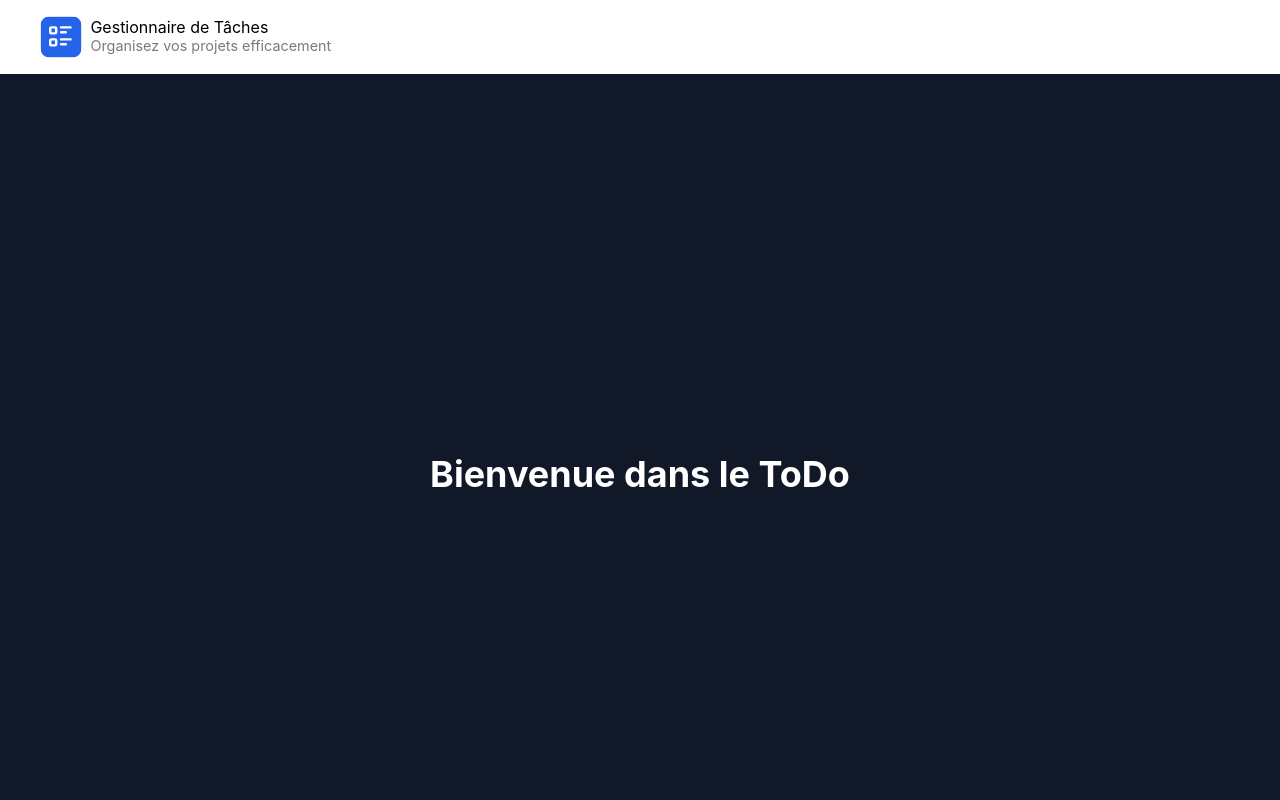
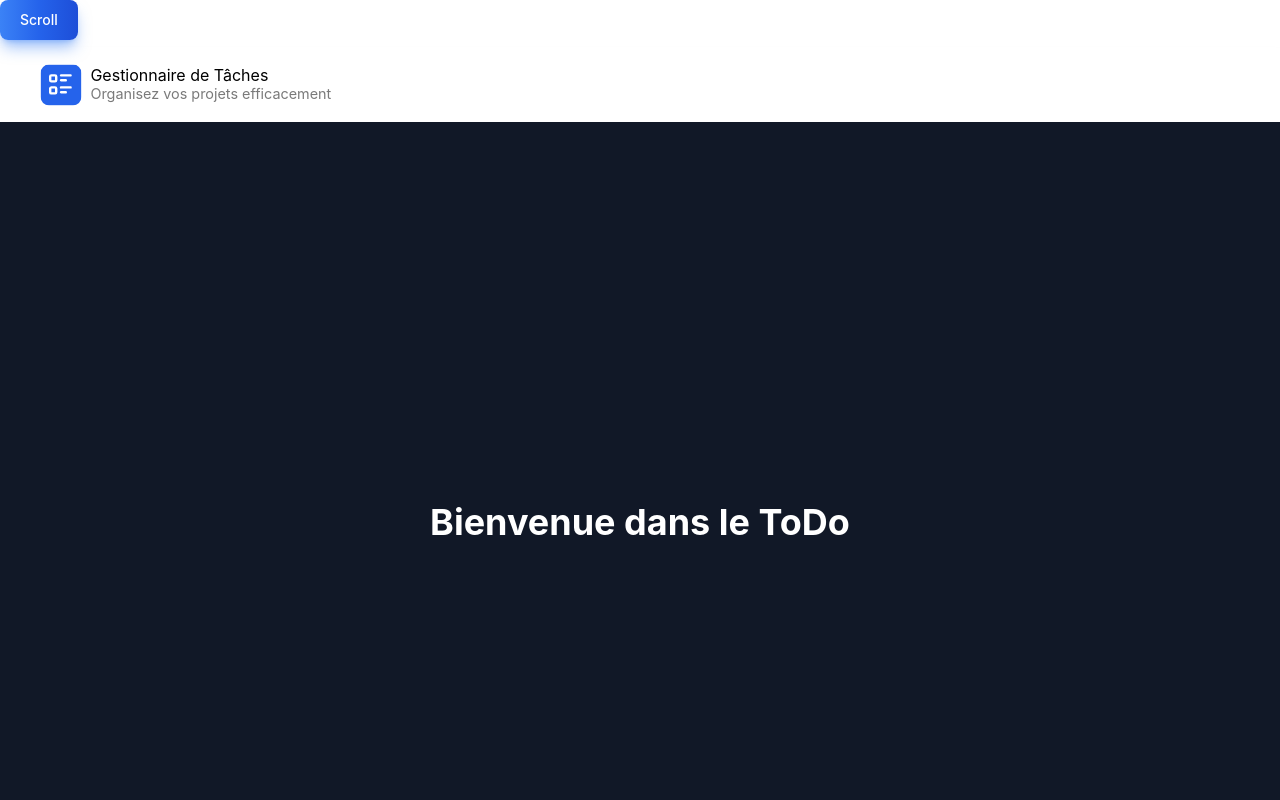
Before and after one commit to 34lks66/taskflow, a React (Create React App) app in the folder frontend/: page / in a window 1280 px wide. Shown: the top 800 px of the page. Built offline with nearby package versions, Linux system fonts and the light colour scheme.

Commit message:
bouton scroll

```diff
--- a/frontend/src/ToDo.js
+++ b/frontend/src/ToDo.js
@@ -1,36 +1,51 @@
 import './ToDo.css';
-import Hero from './components/Hero'
+import Hero from './components/Hero';
 import Task from './components/Task';
 
+const handleButtonClick = () => {
+  const Element = document.querySelector('#lasection')
+  if(Element){
+    Element.scrollIntoView({ behavior: 'smooth' });
+  }
+};
 
 export default function ToDo() {
 
   return (
     <div>
+      <button
+        type="button"
+        onClick={handleButtonClick}
+        className="text-white bg-gradient-to-r from-blue-500 via-blue-600 to-blue-700
+                   hover:bg-gradient-to-br focus:ring-4 focus:outline-none focus:ring-blue-300
+                   dark:focus:ring-blue-800 shadow-lg shadow-blue-500/50
+                   dark:shadow-lg dark:shadow-blue-800/80 font-medium rounded-lg text-sm
+                   px-5 py-2.5 text-center me-2 mb-2"
+      >Scroll
+      </button>
+
 
       <Hero />
-
       <Task />
 
+      <section id="lasection">
       <div className="parent">
         <div className="div1">
           <div className="column-header">À faire</div>
-          <div className="column-body">
-          </div>
+          <div className="column-body"></div>
         </div>
 
         <div className="div2">
           <div className="column-header">En cours</div>
-          <div className="column-body">
-          </div>
+          <div className="column-body"></div>
         </div>
 
         <div className="div3">
           <div className="column-header">Terminé</div>
-          <div className="column-body">
-          </div>
+          <div className="column-body"></div>
         </div>
       </div>
+      </section>
     </div>
   );
 }
```
